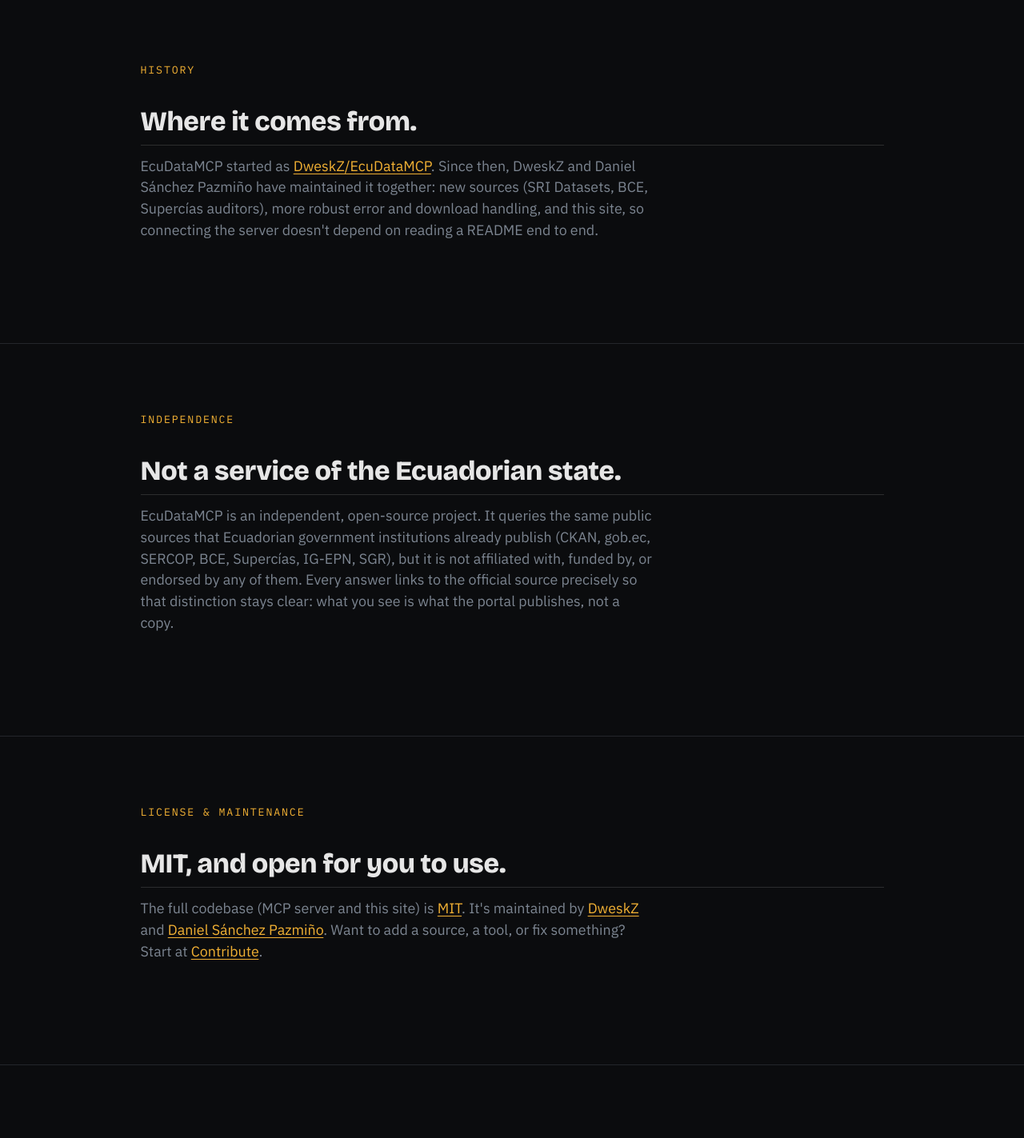
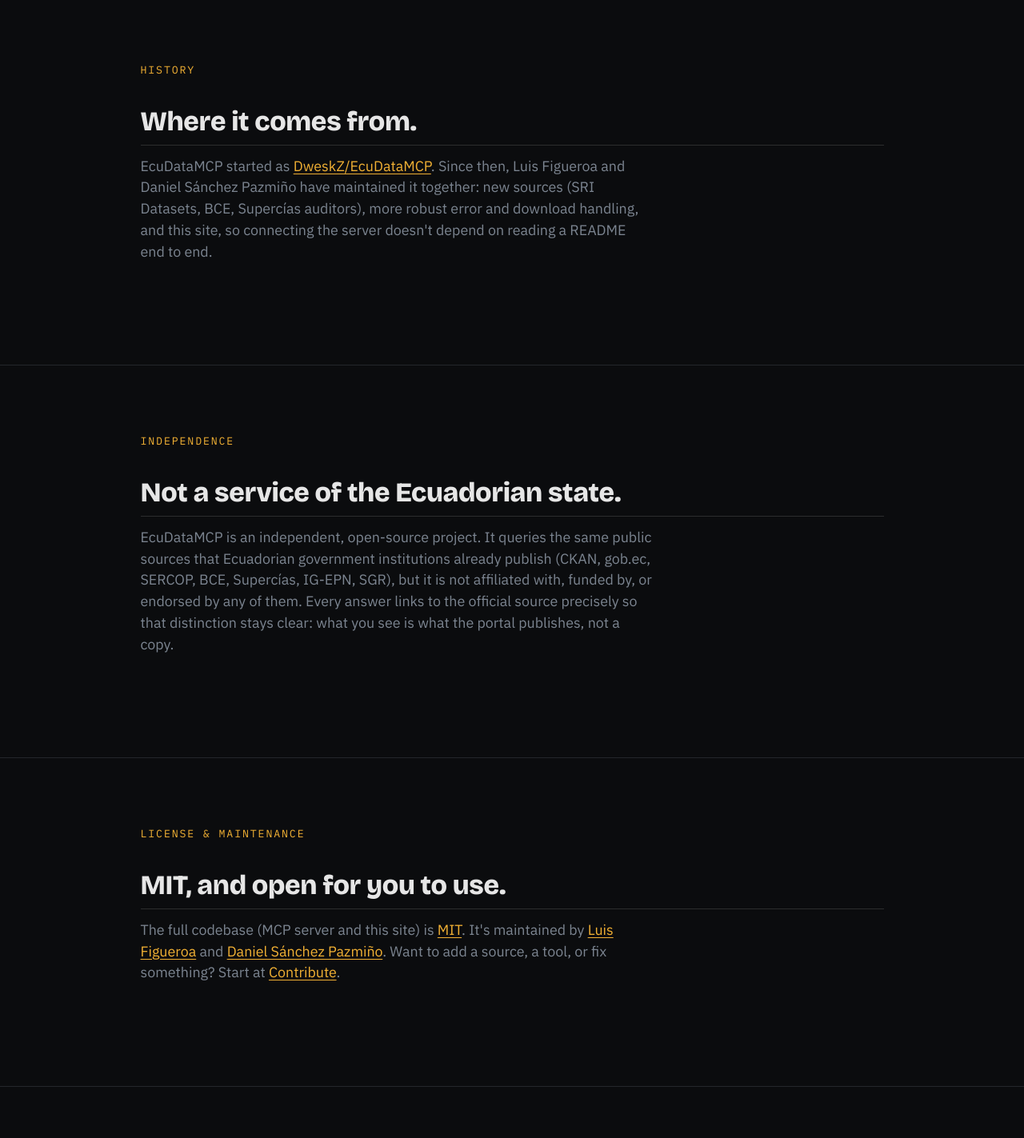
Before and after one commit to DweskZ/EcuDataMCP, a Python web app: template web/templates/en/about.html in a window 1280 px wide. Shown: the part 650-2073 px from the top of the page at 80% size. Run offline with Jinja, Linux system fonts and the light colour scheme; the template is opened without the code that fills it, so the values that code supplies are empty.

Commit message:
Credit Luis Figueroa by name on the About page, not the DweskZ handle
Daniel was already credited by his real name; DweskZ was the only
one still shown by GitHub handle instead of name. GitHub repo/profile
links (github.com/DweskZ/...) are left as-is since those are the real
account identifiers, not prose attribution.

Co-Authored-By: Claude Sonnet 5 <noreply@anthropic.com>

```diff
--- a/web/templates/en/about.html
+++ b/web/templates/en/about.html
@@ -12,7 +12,7 @@
 <div class="container-page">
 <p class="kicker">History</p>
 <h2 class="section-title">Where it comes from.</h2>
-<p class="section-lede">EcuDataMCP started as <a href="https://github.com/DweskZ/EcuDataMCP" target="_blank" rel="noopener">DweskZ/EcuDataMCP</a>. Since then, DweskZ and Daniel Sánchez Pazmiño have maintained it together: new sources (SRI Datasets, BCE, Supercías auditors), more robust error and download handling, and this site, so connecting the server doesn't depend on reading a README end to end.</p>
+<p class="section-lede">EcuDataMCP started as <a href="https://github.com/DweskZ/EcuDataMCP" target="_blank" rel="noopener">DweskZ/EcuDataMCP</a>. Since then, Luis Figueroa and Daniel Sánchez Pazmiño have maintained it together: new sources (SRI Datasets, BCE, Supercías auditors), more robust error and download handling, and this site, so connecting the server doesn't depend on reading a README end to end.</p>
 </div>
 </section>
 
@@ -28,7 +28,7 @@
 <div class="container-page">
 <p class="kicker">License & maintenance</p>
 <h2 class="section-title">MIT, and open for you to use.</h2>
-<p class="section-lede">The full codebase (MCP server and this site) is <a href="https://github.com/DweskZ/EcuDataMCP/blob/main/LICENSE" target="_blank" rel="noopener">MIT</a>. It's maintained by <a href="https://github.com/DweskZ" target="_blank" rel="noopener">DweskZ</a> and <a href="https://github.com/dsanchezp18" target="_blank" rel="noopener">Daniel Sánchez Pazmiño</a>. Want to add a source, a tool, or fix something? Start at <a href="colaborar.html">Contribute</a>.</p>
+<p class="section-lede">The full codebase (MCP server and this site) is <a href="https://github.com/DweskZ/EcuDataMCP/blob/main/LICENSE" target="_blank" rel="noopener">MIT</a>. It's maintained by <a href="https://github.com/DweskZ" target="_blank" rel="noopener">Luis Figueroa</a> and <a href="https://github.com/dsanchezp18" target="_blank" rel="noopener">Daniel Sánchez Pazmiño</a>. Want to add a source, a tool, or fix something? Start at <a href="colaborar.html">Contribute</a>.</p>
 </div>
 </section>
 
--- a/web/templates/es/about.html
+++ b/web/templates/es/about.html
@@ -12,7 +12,7 @@
 <div class="container-page">
 <p class="kicker">Historia</p>
 <h2 class="section-title">De dónde viene.</h2>
-<p class="section-lede">EcuDataMCP arrancó como <a href="https://github.com/DweskZ/EcuDataMCP" target="_blank" rel="noopener">DweskZ/EcuDataMCP</a>. Desde entonces, DweskZ y Daniel Sánchez Pazmiño lo mantienen juntos: nuevas fuentes (SRI Datasets, BCE, auditores de Supercías), manejo de errores y descargas más robusto, y este sitio, para que conectar el servidor no dependa de leer un README de punta a punta.</p>
+<p class="section-lede">EcuDataMCP arrancó como <a href="https://github.com/DweskZ/EcuDataMCP" target="_blank" rel="noopener">DweskZ/EcuDataMCP</a>. Desde entonces, Luis Figueroa y Daniel Sánchez Pazmiño lo mantienen juntos: nuevas fuentes (SRI Datasets, BCE, auditores de Supercías), manejo de errores y descargas más robusto, y este sitio, para que conectar el servidor no dependa de leer un README de punta a punta.</p>
 </div>
 </section>
 
@@ -28,7 +28,7 @@
 <div class="container-page">
 <p class="kicker">Licencia y mantenimiento</p>
 <h2 class="section-title">MIT, y abierto a que lo uses.</h2>
-<p class="section-lede">El código completo (servidor MCP y este sitio) es <a href="https://github.com/DweskZ/EcuDataMCP/blob/main/LICENSE" target="_blank" rel="noopener">MIT</a>. Lo mantienen <a href="https://github.com/DweskZ" target="_blank" rel="noopener">DweskZ</a> y <a href="https://github.com/dsanchezp18" target="_blank" rel="noopener">Daniel Sánchez Pazmiño</a>. ¿Quieres sumar una fuente, un tool o corregir algo? Empieza en <a href="colaborar.html">Cómo colaborar</a>.</p>
+<p class="section-lede">El código completo (servidor MCP y este sitio) es <a href="https://github.com/DweskZ/EcuDataMCP/blob/main/LICENSE" target="_blank" rel="noopener">MIT</a>. Lo mantienen <a href="https://github.com/DweskZ" target="_blank" rel="noopener">Luis Figueroa</a> y <a href="https://github.com/dsanchezp18" target="_blank" rel="noopener">Daniel Sánchez Pazmiño</a>. ¿Quieres sumar una fuente, un tool o corregir algo? Empieza en <a href="colaborar.html">Cómo colaborar</a>.</p>
 </div>
 </section>
 
```
